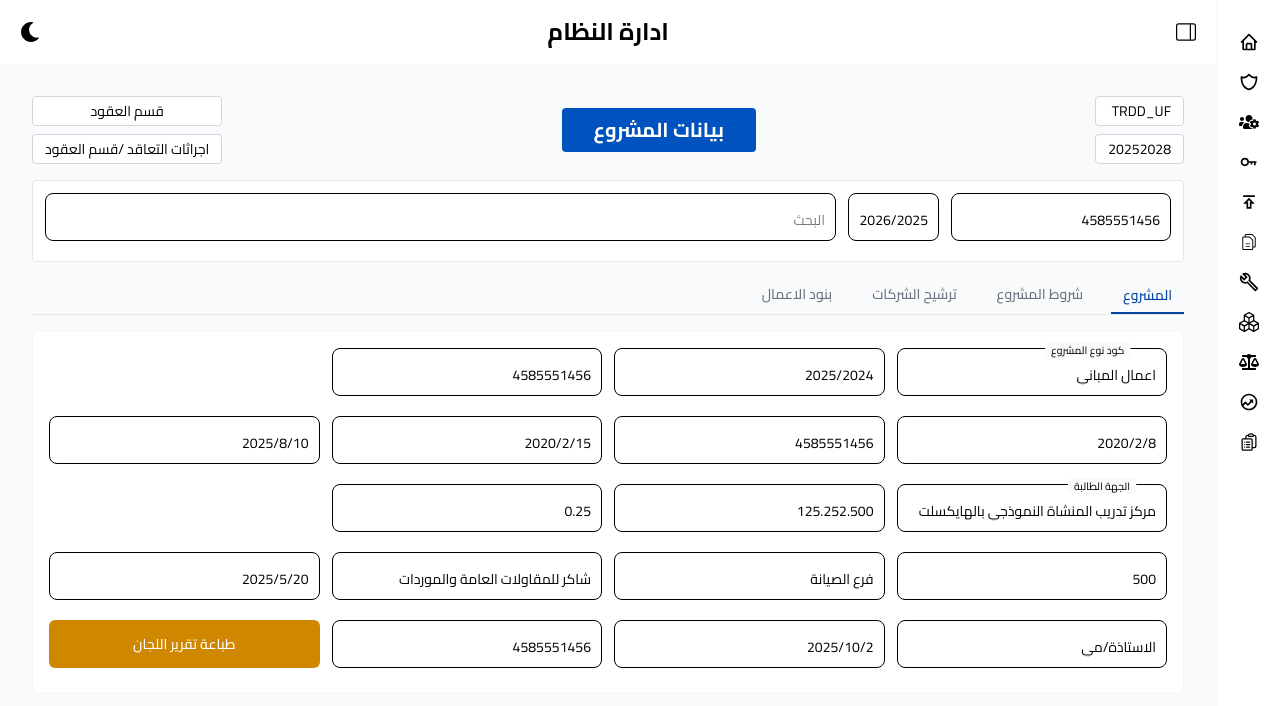
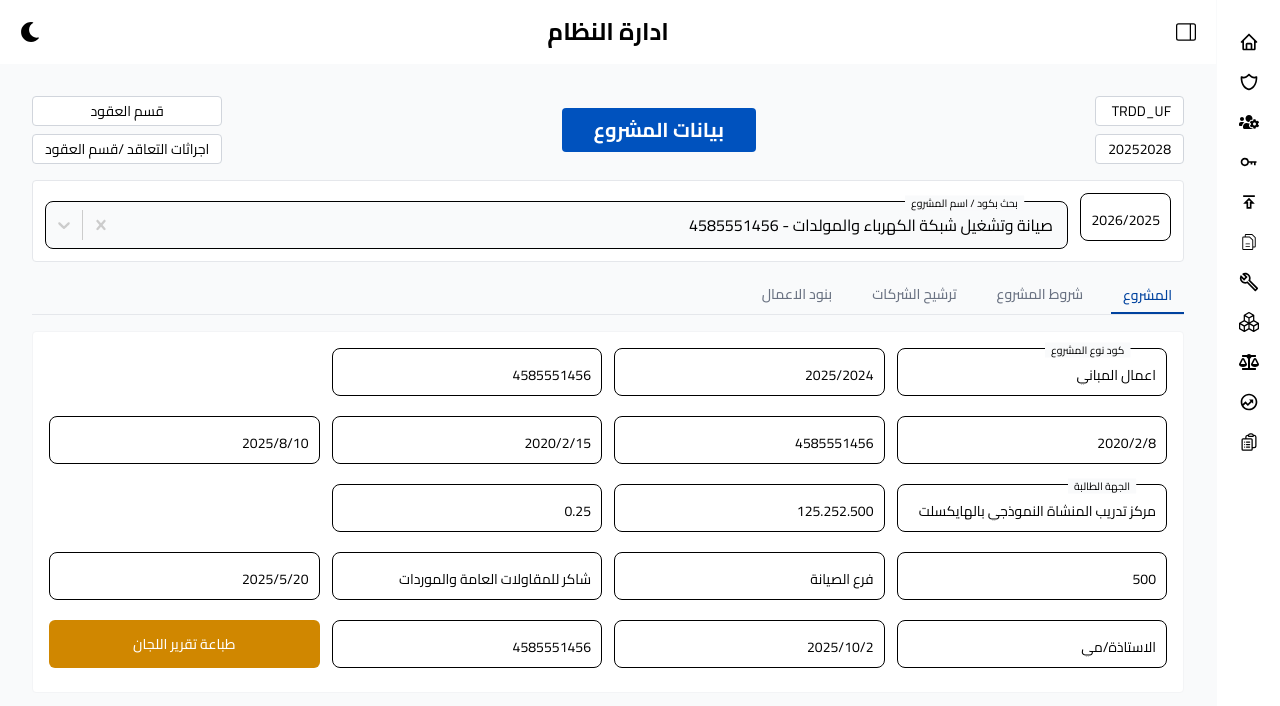
Before and after one commit to basselsh02/eng2.3.26.2026.new, a React (Vite) app in the folder Engineering-System-Frontend-main/: page /nashr/bunod-ala3mal in a window 1280 px wide. Shown: the top 706 px of the page. Built offline with nearby package versions, Linux system fonts and the light colour scheme; what react-select-async-paginate would draw is missing.

Commit message:
feat(nashr): merge project code and search into unified dropdown

```diff
--- a/Engineering-System-Frontend-main/src/components/pages/Nashr/ByanatAlmashro3.jsx
+++ b/Engineering-System-Frontend-main/src/components/pages/Nashr/ByanatAlmashro3.jsx
@@ -4,6 +4,14 @@ import Input from "../../ui/Input/Input";
 import AppSelect from "../../ui/AppSelect/AppSelect";
 
 const tabs = ["المشروع", "شروط المشروع", "ترشيح الشركات", "بنود الاعمال"];
+
+const projectsSeed = [
+  { code: "4585551456", name: "صيانة وتشغيل شبكة الكهرباء والمولدات" },
+  { code: "4585551457", name: "تطوير مبنى الإدارة الرئيسية" },
+  { code: "4585551458", name: "إحلال وتجديد أنظمة التكييف المركزي" },
+  { code: "4585551459", name: "رفع كفاءة البنية التحتية للموقع" },
+  { code: "4585551460", name: "توريد وتركيب منظومة الإنذار والحريق" },
+];
 
 const companiesData = [
   { id: 1, sharika: "المقاولون العرب", raqmSijl: "20026", raqmMwafaqa: "5454" },
@@ -289,9 +297,17 @@ function BunodSection() {
 
 export default function ByanatAlmashro3() {
   const [activeTab, setActiveTab] = useState("المشروع");
-  const [kodMashro3] = useState("4585551456");
+  const [selectedProject, setSelectedProject] = useState(projectsSeed[0]);
   const [amMali] = useState("2026/2025");
-  const [searchVal, setSearchVal] = useState("");
+
+  const projectOptions = useMemo(
+    () => projectsSeed.map((project) => ({
+      value: project.code,
+      label: `${project.name} - ${project.code}`,
+      project,
+    })),
+    []
+  );
 
   const renderTabContent = () => {
     switch (activeTab) {
@@ -320,9 +336,20 @@ export default function ByanatAlmashro3() {
       </div>
 
       <div className="flex flex-wrap items-end gap-3 border border-gray-200 rounded p-3 bg-base">
-        <div className="w-full md:w-auto md:min-w-[220px]"><Input label="كود المشروع" showLabel={false} value={kodMashro3} readOnly /></div>
         <Input label="العام المالي" type="select" showLabel={false} options={[{ value: amMali, label: amMali }]} />
-        <div className="flex-1 min-w-[260px]"><Input label="البحث" showLabel={false} value={searchVal} onChange={(e) => setSearchVal(e.target.value)} /></div>
+        <div className="flex-1 min-w-[260px]">
+          <AppSelect
+            label="بحث بكود / اسم المشروع"
+            isCreatable={false}
+            options={projectOptions}
+            value={projectOptions.find((option) => option.value === selectedProject.code) || null}
+            onChange={(option) => {
+              if (option?.project) {
+                setSelectedProject(option.project);
+              }
+            }}
+          />
+        </div>
       </div>
 
       <div className="flex gap-4 border-b border-gray-200 pb-1">
```
